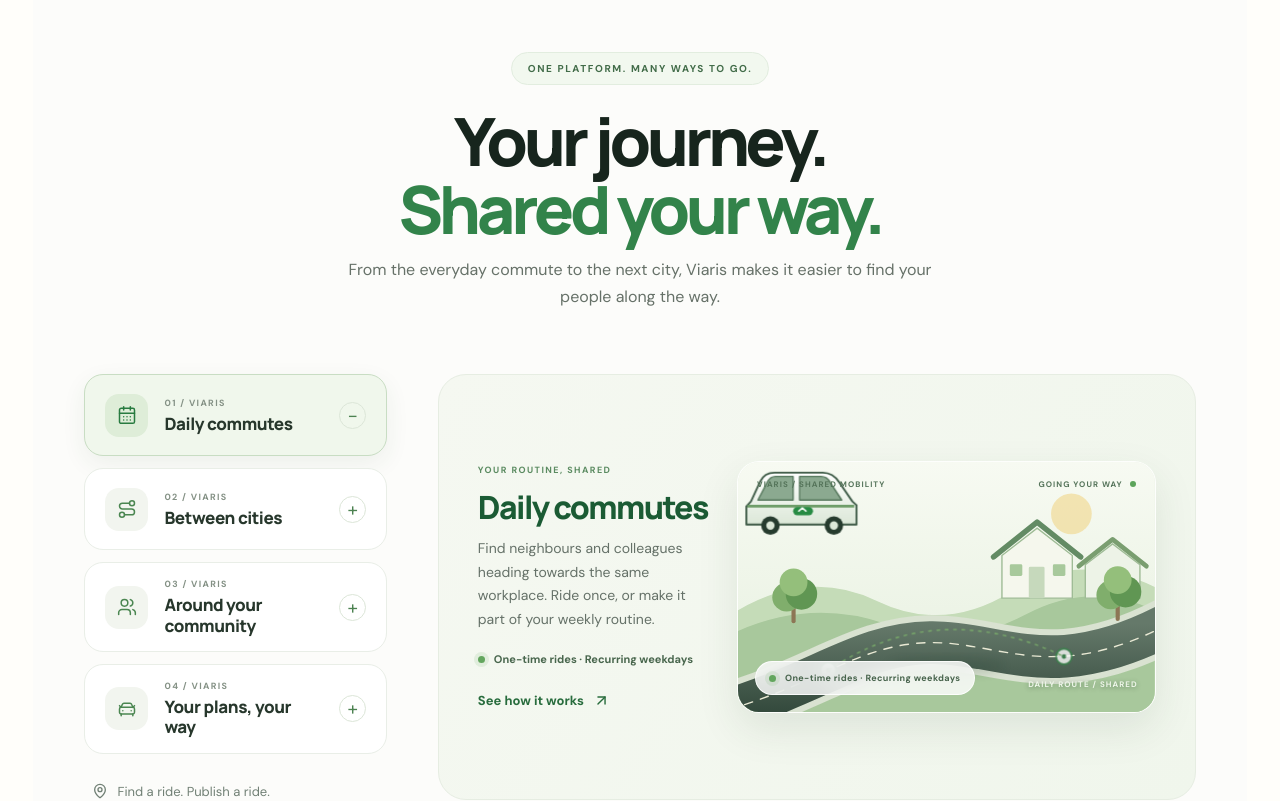
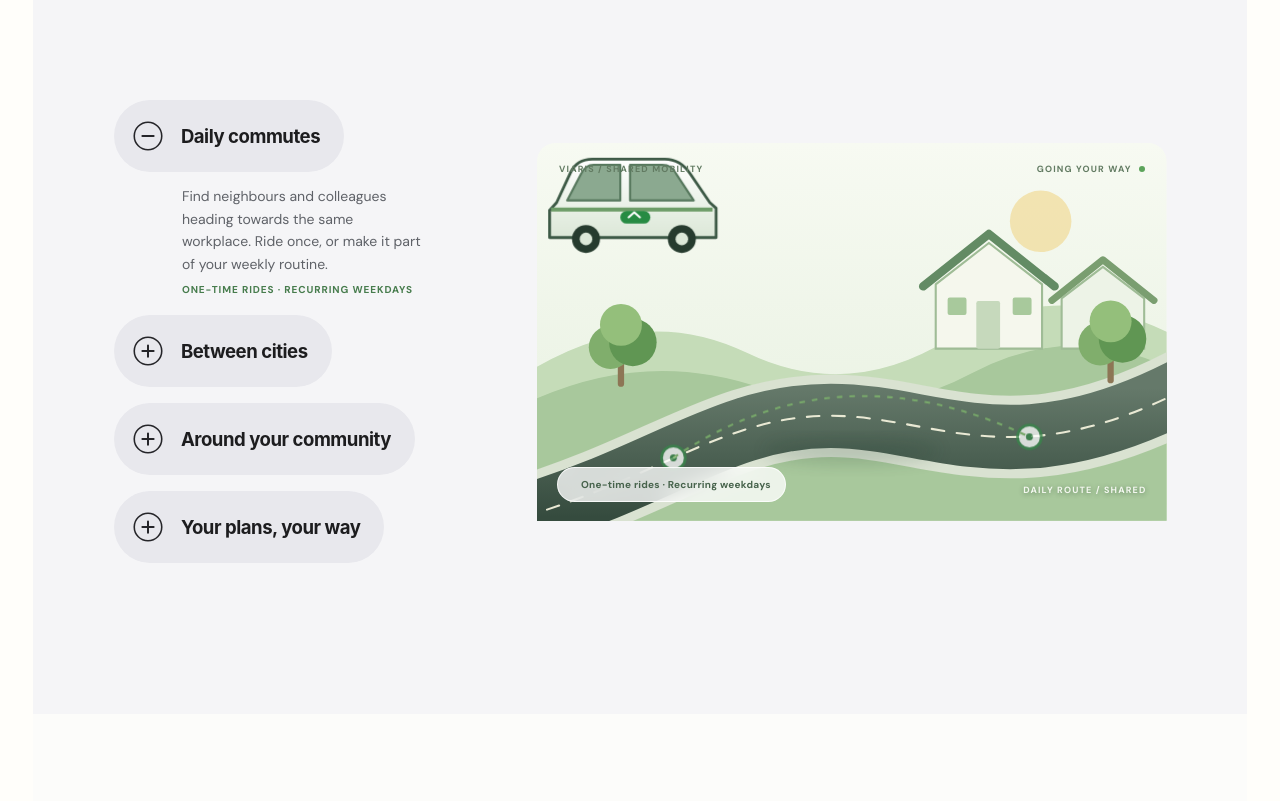
Before and after one commit to Surya8074/viaris-website, a React (Vite) app: page / in a window 1280 px wide. Shown: the part 4840-5641 px from the top of the page. Built offline with nearby package versions, Linux system fonts and the light colour scheme.

Commit message:
Match Viaris journey selector to Apple accordion reference

```diff
--- a/src/components/ViarisJourneyViewer.tsx
+++ b/src/components/ViarisJourneyViewer.tsx
@@ -101,20 +101,14 @@ export default function ViarisJourneyViewer() {
   const [activeId, setActiveId] = useState(journeys[0].id);
   const active = journeys.find(item => item.id === activeId) ?? journeys[0];
   return (
-    <section className="vj-section" aria-labelledby="vj-title">
+    <section className="vj-section" aria-label="Explore the ways to travel with Viaris">
       <div className="vj-inner">
-        <header className="vj-heading">
-          <span className="vj-eyebrow">ONE PLATFORM. MANY WAYS TO GO.</span>
-          <h2 id="vj-title">Your journey.<br/><span>Shared your way.</span></h2>
-          <p>From the everyday commute to the next city, Viaris makes it easier to find your people along the way.</p>
-        </header>
-        <div className="vj-viewer">
-          <div className="vj-selector" role="tablist" aria-label="Explore Viaris journeys" aria-orientation="vertical">
+        <div className="vj-selector" role="tablist" aria-label="Viaris journey options" aria-orientation="vertical">
           {journeys.map((item) => {
-              const Icon = item.icon;
             const selected = item.id === activeId;
             return (
-                <button key={item.id} className={`vj-option${selected ? ' is-active' : ''}`} type="button" role="tab" aria-selected={selected} aria-controls="vj-panel" id={`vj-tab-${item.id}`} tabIndex={selected ? 0 : -1}
+              <div className={`vj-option-wrap${selected ? ' is-active' : ''}`} key={item.id}>
+                <button className="vj-option" type="button" role="tab" aria-selected={selected} aria-expanded={selected} aria-controls="vj-panel" id={`vj-tab-${item.id}`} tabIndex={selected ? 0 : -1}
                   onClick={() => setActiveId(item.id)}
                   onKeyDown={(event) => {
                     const index = journeys.findIndex(entry => entry.id === item.id);
@@ -128,26 +122,16 @@ export default function ViarisJourneyViewer() {
                     setActiveId(journeys[next].id);
                     document.getElementById(`vj-tab-${journeys[next].id}`)?.focus();
                   }}>
-                  <span className="vj-option-icon"><Icon size={20} strokeWidth={1.8}/></span>
-                  <span className="vj-option-copy"><small>{item.marker} / VIARIS</small><strong>{item.title}</strong></span>
-                  <span className="vj-option-plus" aria-hidden="true">{selected ? '−' : '+'}</span>
+                  <span className="vj-option-plus" aria-hidden="true"><svg viewBox="0 0 24 24" width="30" height="30"><circle cx="12" cy="12" r="11" fill="none" stroke="currentColor" strokeWidth="1.25"/><path d={selected ? "M7.5 12h9" : "M12 7.5v9M7.5 12h9"} fill="none" stroke="currentColor" strokeWidth="1.6" strokeLinecap="round"/></svg></span>
+                  <span className="vj-option-copy">{item.title}</span>
                 </button>
+                {selected && <div className="vj-option-description" id={`vj-description-${item.id}`}><p>{item.description}</p><span>{item.detail}</span></div>}
+              </div>
             );
           })}
-            <div className="vj-selector-note"><MapPin size={16}/> Find a ride. Publish a ride.</div>
         </div>
         <div className="vj-display" id="vj-panel" role="tabpanel" aria-labelledby={`vj-tab-${active.id}`} tabIndex={0}>
-            <div className="vj-display-copy" key={active.id}>
-              <span>{active.eyebrow}</span>
-              <h3>{active.title}</h3>
-              <p>{active.description}</p>
-              <div className="vj-display-detail"><i />{active.detail}</div>
-              <a href="#how-it-works" className="vj-display-link">See how it works <ArrowUpRight size={17}/></a>
-            </div>
-            <div className="vj-display-visual" key={`scene-${active.id}`}>
-              <JourneyScene active={active.id}/>
-            </div>
-          </div>
+          <div className="vj-display-visual" key={`scene-${active.id}`}><JourneyScene active={active.id}/></div>
         </div>
       </div>
     </section>
--- a/src/styles/viaris-journey-viewer.css
+++ b/src/styles/viaris-journey-viewer.css
@@ -1,52 +1,35 @@
-.vj-section{background:#fcfcfa;color:#1b2b20;padding:clamp(76px,8vw,116px) clamp(22px,4vw,64px);overflow:hidden}
+.vj-section{background:#f5f5f7;color:#1d1d1f;padding:clamp(76px,8vw,112px) clamp(28px,6.3vw,104px);overflow:hidden}
 .vj-section *{box-sizing:border-box}
-.vj-inner{width:min(100%,1440px);margin:0 auto}
-.vj-heading{max-width:760px;margin:0 auto clamp(42px,5vw,68px);text-align:center}
-.vj-eyebrow{display:inline-flex;padding:9px 16px;border:1px solid #e2eddf;border-radius:999px;background:#f2f8ef;color:#426c49;font-size:10px;font-weight:800;letter-spacing:.16em}
-.vj-heading h2{margin:22px 0 15px;font-family:'Manrope','Inter',sans-serif;font-size:clamp(42px,5.2vw,74px);font-weight:750;line-height:1.02;letter-spacing:-.065em;color:#17251d}
-.vj-heading h2 span{color:#32834a}
-.vj-heading p{max-width:610px;margin:0 auto;color:#667168;font-size:clamp(15px,1.25vw,18px);line-height:1.65}
-.vj-viewer{display:grid;grid-template-columns:minmax(280px,.72fr) minmax(0,1.8fr);gap:clamp(28px,4vw,62px);align-items:stretch}
-.vj-selector{display:flex;flex-direction:column;gap:12px;min-width:0}
-.vj-option{width:100%;min-height:82px;display:flex;align-items:center;gap:16px;padding:15px 20px;border:1px solid #e9eee7;border-radius:19px;background:#fff;color:#27372c;text-align:left;cursor:pointer;transition:background .24s ease,border-color .24s ease,transform .24s ease,box-shadow .24s ease}
-.vj-option:hover{border-color:#cbdcc7;transform:translateX(3px)}
-.vj-option.is-active{border-color:#c8ddc3;background:#f0f7ec;box-shadow:0 8px 24px rgba(43,83,48,.07)}
-.vj-option:focus-visible{outline:3px solid #4b9b5c;outline-offset:3px}
-.vj-option-icon{width:43px;height:43px;flex:0 0 43px;display:grid;place-items:center;border-radius:14px;background:#f2f5ef;color:#4b8651}
-.vj-option.is-active .vj-option-icon{background:#deedd8;color:#287b40}
-.vj-option-copy{display:flex;flex:1;min-width:0;flex-direction:column;gap:5px}
-.vj-option-copy small{color:#849185;font-size:9px;font-weight:800;letter-spacing:.15em}
-.vj-option-copy strong{font-family:'Manrope','Inter',sans-serif;font-size:17px;font-weight:720;line-height:1.2;letter-spacing:-.025em}
-.vj-option-plus{width:27px;height:27px;flex:0 0 27px;display:grid;place-items:center;border:1px solid #dce6d8;border-radius:50%;color:#4c8251;font-size:19px;line-height:1}
-.vj-selector-note{display:flex;align-items:center;gap:9px;margin-top:auto;padding:17px 8px 0;color:#718075;font-size:13px}
-.vj-display{min-width:0;display:grid;grid-template-columns:minmax(220px,.72fr) minmax(0,1.28fr);align-items:center;gap:24px;padding:clamp(24px,3vw,42px);border:1px solid #e6ede2;border-radius:28px;background:linear-gradient(125deg,#f5f8f1 0%,#f0f6ec 100%);outline:none}
-.vj-display:focus-visible{outline:3px solid #4b9b5c;outline-offset:4px}
-.vj-display-copy{animation:vj-copy-in .4s ease both}
-.vj-display-copy>span{display:block;color:#5b8b61;font-size:9px;font-weight:800;letter-spacing:.16em;line-height:1.4}
-.vj-display-copy h3{margin:14px 0 12px;color:#1b5b34;font-family:'Manrope','Inter',sans-serif;font-size:clamp(27px,2.5vw,38px);font-weight:760;line-height:1.08;letter-spacing:-.05em}
-.vj-display-copy p{max-width:330px;margin:0;color:#657168;font-size:14px;line-height:1.7}
-.vj-display-detail{display:flex;align-items:center;gap:9px;margin-top:20px;color:#48664d;font-size:11px;font-weight:650;line-height:1.4}
-.vj-display-detail i,.vj-caption-dot{width:7px;height:7px;display:inline-block;flex:0 0 7px;border-radius:50%;background:#63a65e;box-shadow:0 0 0 4px rgba(99,166,94,.13)}
-.vj-display-link{display:inline-flex;align-items:center;gap:9px;margin-top:25px;color:#286c3d;font-size:13px;font-weight:750;text-decoration:none}
-.vj-display-link svg{transition:transform .2s ease}
-.vj-display-link:hover svg{transform:translate(3px,-3px)}
-.vj-display-visual{min-width:0;animation:vj-visual-in .55s cubic-bezier(.2,.75,.25,1) both}
-.vj-scene{position:relative;min-width:0;overflow:hidden;border:1px solid rgba(255,255,255,.9);border-radius:22px;background:#eaf2e4;box-shadow:0 16px 42px rgba(37,68,42,.1)}
-.vj-scene__topline{position:absolute;z-index:2;top:17px;left:19px;right:19px;display:flex;justify-content:space-between;gap:12px;color:#55745a;font-size:8px;font-weight:800;letter-spacing:.13em}
+.vj-inner{width:min(100%,1440px);min-height:560px;margin:0 auto;display:grid;grid-template-columns:minmax(320px,.82fr) minmax(0,1.55fr);align-items:center;gap:clamp(48px,7vw,112px)}
+.vj-selector{display:flex;flex-direction:column;align-items:flex-start;gap:16px;min-width:0}
+.vj-option-wrap{width:max-content;max-width:100%;display:flex;flex-direction:column;align-items:flex-start}
+.vj-option{min-height:72px;max-width:100%;display:inline-flex;align-items:center;gap:17px;padding:0 24px 0 18px;border:0;border-radius:999px;background:#e8e8ed;color:#1d1d1f;text-align:left;cursor:pointer;transition:background .25s ease,transform .25s ease}
+.vj-option:hover{background:#e1e1e6;transform:translateX(2px)}
+.vj-option:focus-visible{outline:3px solid #4c8b58;outline-offset:4px}
+.vj-option-plus{width:32px;height:32px;flex:0 0 32px;display:grid;place-items:center;color:#252529}
+.vj-option-copy{font-family:-apple-system,BlinkMacSystemFont,"Segoe UI",sans-serif;font-size:clamp(17px,1.45vw,21px);font-weight:650;line-height:1.2;letter-spacing:-.025em;white-space:nowrap}
+.vj-option-description{max-width:440px;padding:13px 22px 3px 68px;animation:vj-accordion-in .28s ease both}
+.vj-option-description p{margin:0;color:#5f6268;font-size:14px;line-height:1.6}
+.vj-option-description span{display:block;margin-top:8px;color:#477c4d;font-size:10px;font-weight:750;letter-spacing:.09em;text-transform:uppercase}
+.vj-display{min-width:0;width:100%;display:flex;align-items:center;justify-content:center;outline:none}
+.vj-display:focus-visible{outline:3px solid #4c8b58;outline-offset:5px;border-radius:24px}
+.vj-display-visual{width:100%;min-width:0;animation:vj-visual-in .5s cubic-bezier(.2,.75,.25,1) both}
+.vj-scene{position:relative;width:100%;overflow:hidden;border:0;border-radius:0;background:transparent;box-shadow:none}
+.vj-scene__topline{position:absolute;z-index:2;top:20px;left:22px;right:22px;display:flex;justify-content:space-between;gap:12px;color:#627b62;font-size:9px;font-weight:750;letter-spacing:.13em}
 .vj-scene__topline span:last-child{display:flex;align-items:center;gap:7px}
 .vj-scene__topline i{width:6px;height:6px;border-radius:50%;background:#5ca45b}
 .vj-landscape{display:block;width:100%;height:auto;aspect-ratio:900/540}
-.vj-scene__caption{position:absolute;left:17px;bottom:17px;display:flex;align-items:center;gap:9px;padding:10px 13px;border:1px solid rgba(255,255,255,.85);border-radius:999px;background:rgba(255,255,255,.82);backdrop-filter:blur(10px);color:#47634c;font-size:9px;font-weight:750;letter-spacing:.04em}
-.vj-scene__coordinate{position:absolute;right:17px;bottom:23px;color:#edf5e8;font-size:8px;font-weight:800;letter-spacing:.13em;text-shadow:0 1px 5px rgba(25,55,32,.45)}
+.vj-scene__caption{position:absolute;left:20px;bottom:19px;display:flex;align-items:center;gap:9px;padding:10px 14px;border:1px solid rgba(255,255,255,.8);border-radius:999px;background:rgba(255,255,255,.78);backdrop-filter:blur(10px);color:#47634c;font-size:10px;font-weight:700;letter-spacing:.025em}
+.vj-scene__coordinate{position:absolute;right:20px;bottom:25px;color:#f3f7ef;font-size:9px;font-weight:800;letter-spacing:.13em;text-shadow:0 1px 5px rgba(25,55,32,.45)}
 .vj-car-art{transform-origin:50% 50%;animation:vj-car-float 4s ease-in-out infinite}
 .vj-route-pins{animation:vj-pins 3.8s ease-in-out infinite}
 .vj-scene--intercity .vj-car-art{animation-duration:3.2s}
 .vj-scene--community .vj-community-dots{animation:vj-pins 2.8s ease-in-out infinite}
-@keyframes vj-copy-in{from{opacity:0;transform:translateY(9px)}to{opacity:1;transform:translateY(0)}}
-@keyframes vj-visual-in{from{opacity:.45;transform:translateY(8px) scale(.985);filter:blur(3px)}to{opacity:1;transform:translateY(0) scale(1);filter:blur(0)}}
+@keyframes vj-accordion-in{from{opacity:0;transform:translateY(-5px)}to{opacity:1;transform:translateY(0)}}
+@keyframes vj-visual-in{from{opacity:.5;transform:translateY(7px) scale(.99)}to{opacity:1;transform:translateY(0) scale(1)}}
 @keyframes vj-car-float{0%,100%{transform:translate(0,0)}50%{transform:translate(0,-5px)}}
 @keyframes vj-pins{0%,100%{opacity:.7}50%{opacity:1}}
-@media(max-width:1100px){.vj-viewer{grid-template-columns:minmax(240px,.78fr) minmax(0,1.5fr);gap:24px}.vj-display{grid-template-columns:1fr;gap:22px}.vj-display-copy p{max-width:580px}.vj-display-visual{width:100%}}
-@media(max-width:760px){.vj-section{padding:64px 18px}.vj-heading{margin-bottom:32px}.vj-heading h2{font-size:clamp(39px,9vw,54px)}.vj-viewer{grid-template-columns:1fr;gap:17px}.vj-selector{flex-direction:row;overflow-x:auto;gap:9px;padding:2px 2px 8px;scrollbar-width:none;overscroll-behavior-x:contain}.vj-selector::-webkit-scrollbar{display:none}.vj-option{width:auto;min-width:190px;min-height:65px;flex:0 0 auto;gap:10px;padding:11px 13px;border-radius:15px}.vj-option-icon{width:35px;height:35px;flex-basis:35px;border-radius:11px}.vj-option-copy small{font-size:8px}.vj-option-copy strong{font-size:14px}.vj-option-plus{width:23px;height:23px;flex-basis:23px}.vj-selector-note{display:none}.vj-display{padding:20px;border-radius:22px}.vj-display-copy h3{font-size:29px}.vj-display-copy p{font-size:13px}.vj-display-link{margin-top:18px}.vj-scene{border-radius:17px}.vj-scene__topline{top:12px;left:13px;right:13px;font-size:7px}.vj-scene__caption{left:11px;bottom:11px;padding:8px 10px;font-size:8px}.vj-scene__coordinate{right:12px;bottom:16px;font-size:7px}}
-@media(max-width:420px){.vj-option{min-width:174px}.vj-display{padding:16px}.vj-scene__coordinate{display:none}.vj-scene__topline{font-size:6px}}
-@media(prefers-reduced-motion:reduce){.vj-option,.vj-display-copy,.vj-display-visual,.vj-car-art,.vj-route-pins,.vj-community-dots{animation:none!important;transition:none!important}}
+@media(max-width:900px){.vj-inner{grid-template-columns:minmax(260px,.8fr) minmax(0,1.2fr);gap:32px}.vj-option{min-height:64px;padding:0 18px 0 14px}.vj-option-copy{font-size:16px}.vj-option-description{padding-left:60px}}
+@media(max-width:700px){.vj-section{padding:54px 22px 64px}.vj-inner{min-height:0;grid-template-columns:1fr;gap:30px}.vj-selector{gap:11px}.vj-option{min-height:58px;gap:13px;padding:0 19px 0 14px}.vj-option-plus{width:29px;height:29px;flex-basis:29px}.vj-option-plus svg{width:27px;height:27px}.vj-option-copy{font-size:17px}.vj-option-description{padding:10px 18px 2px 57px}.vj-option-description p{font-size:13px}.vj-display{grid-row:1}.vj-selector{grid-row:2}.vj-scene__topline{top:13px;left:14px;right:14px;font-size:7px}.vj-scene__caption{left:12px;bottom:12px;padding:8px 10px;font-size:8px}.vj-scene__coordinate{right:13px;bottom:17px;font-size:7px}}
+@media(max-width:420px){.vj-section{padding-inline:16px}.vj-option{min-height:55px}.vj-option-copy{font-size:16px}.vj-scene__coordinate{display:none}}
+@media(prefers-reduced-motion:reduce){.vj-option,.vj-option-description,.vj-display-visual,.vj-car-art,.vj-route-pins,.vj-community-dots{animation:none!important;transition:none!important}}
```
Lines whose indentation alone changed are shown as unchanged.
